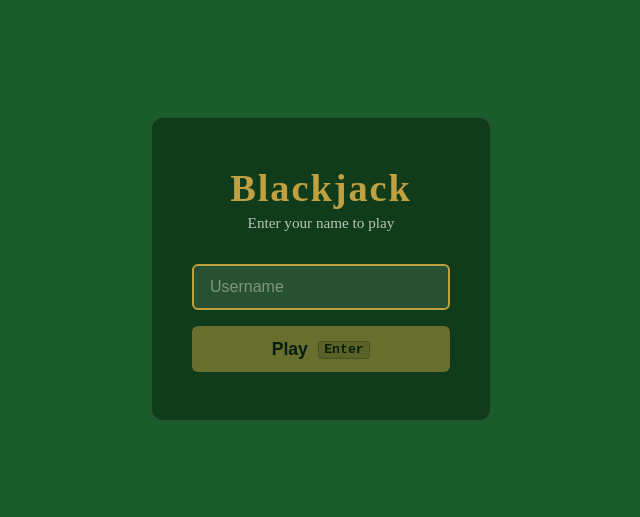
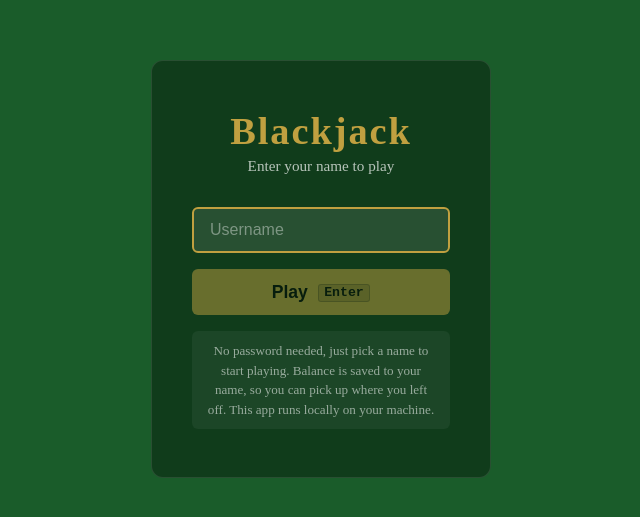
Before and after one commit to santerilukka/blackjack, a React (Vite) app in the folder packages/frontend/: page / in a window 1280 px wide. Shown: the part 131-648 px from the top of the page, without its empty margins (319-959 px from the left). Built offline with nearby package versions, Linux system fonts and the light colour scheme; no server answers.

Commit message:
User login screen hint

```diff
--- a/packages/frontend/src/components/WelcomePage.css
+++ b/packages/frontend/src/components/WelcomePage.css
@@ -99,6 +99,22 @@
   border-radius: 4px;
 }
 
+.welcome-card .login-hint {
+  margin: 1rem 0 0;
+  padding: 0.6rem 0.8rem;
+  font-size: 0.82rem;
+  line-height: 1.5;
+  color: rgba(255, 255, 255, 0.55);
+  background: rgba(255, 255, 255, 0.05);
+  border-radius: 6px;
+  animation: hintFadeIn 0.5s ease;
+}
+
+@keyframes hintFadeIn {
+  from { opacity: 0; transform: translateY(4px); }
+  to   { opacity: 1; transform: translateY(0); }
+}
+
 @media (max-width: 768px) {
   .welcome-card {
     padding: 2rem 1.5rem;
@@ -111,4 +127,8 @@
   .welcome-card .subtitle {
     margin-bottom: 1.5rem;
   }
+
+  .welcome-card .login-hint {
+    font-size: 0.75rem;
+  }
 }
--- a/packages/frontend/src/components/WelcomePage.jsx
+++ b/packages/frontend/src/components/WelcomePage.jsx
@@ -8,9 +8,20 @@ export default function WelcomePage({ onLogin }) {
   const [loading, setLoading] = useState(false);
   const inputRef = useRef(null);
 
+  const [showHint, setShowHint] = useState(false);
+
   useEffect(() => {
     inputRef.current?.focus();
   }, []);
+
+  useEffect(() => {
+    if (username.trim()) {
+      setShowHint(false);
+      return;
+    }
+    const timer = setTimeout(() => setShowHint(true), 5000);
+    return () => clearTimeout(timer);
+  }, [username]);
 
   async function handleSubmit(e) {
     e.preventDefault();
@@ -51,6 +62,13 @@ export default function WelcomePage({ onLogin }) {
           {loading ? 'Joining...' : <>Play <kbd>Enter</kbd></>}
         </button>
         {error && <p className="login-error">{error}</p>}
+        {showHint && !username.trim() && (
+          <p className="login-hint">
+            No password needed, just pick a name to start playing.
+            Balance is saved to your name, so you can pick up where you left off.
+            This app runs locally on your machine.
+          </p>
+        )}
       </form>
     </div>
   );
```
